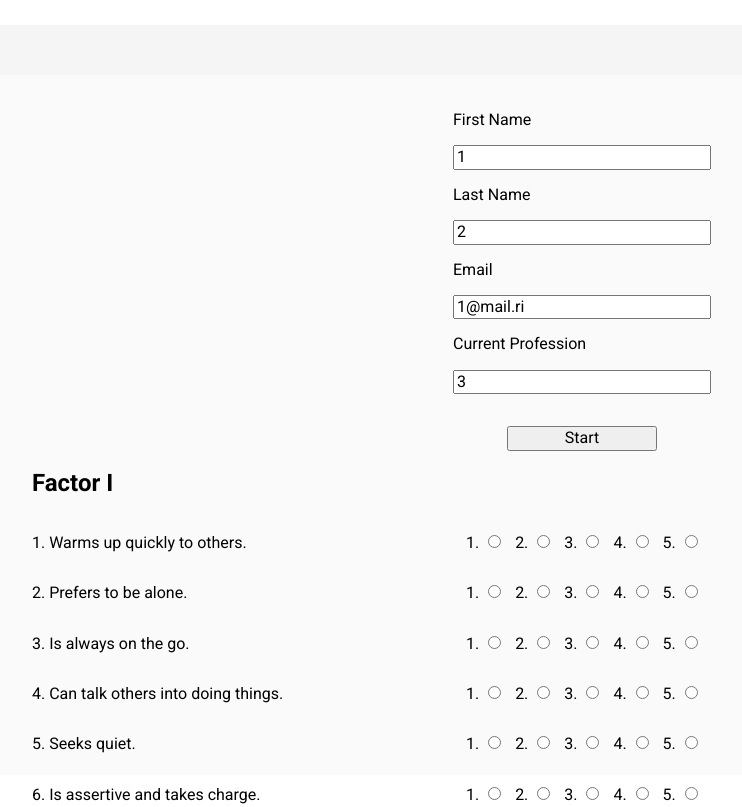
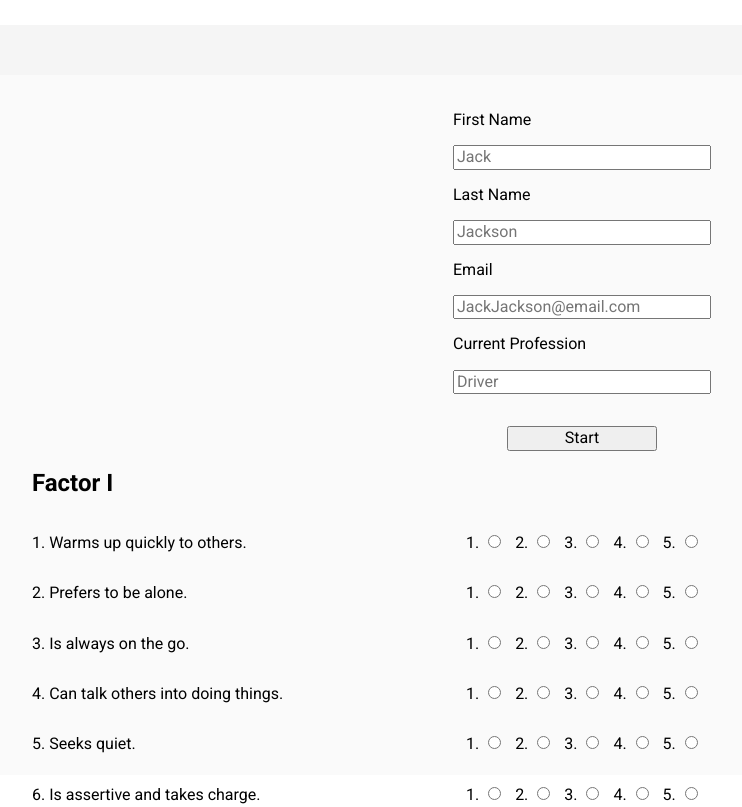
Before and after one commit to denysbespalenko/questionnarie, a plain HTML site: page index.html in a window 1280 px wide. Shown: the top 807 px of the page, without its empty margins (58-800 px from the left). Drawn offline with Linux system fonts and the light colour scheme.

Commit message:
Update index.html

```diff
--- a/index.html
+++ b/index.html
@@ -20,25 +20,25 @@
 							<label for="firstname">
 								<p>First Name</p>
 							</label>
-						<input id="firstname" type="text" placeholder="Jack" required value="1">
+						<input id="firstname" type="text" placeholder="Jack" required>
 					</div>
 					<div class="q-content_form-lastname">
 							<label for="lastname">
 								<p>Last Name</p>
 							</label>
-						<input id="lastname" type="text" placeholder="Jackson" required value="2">
+						<input id="lastname" type="text" placeholder="Jackson" required>
 					</div>
 					<div class="q-content_form-email">
 							<label for="email">
 								<p>Email</p>
 							</label>
-						<input id="email" type="email" placeholder="JackJackson@email.com" required value="1@mail.ri">
+						<input id="email" type="email" placeholder="JackJackson@email.com" required>
 					</div>
 						<div class="q-content_form-profession">
 							<label for="profe">
 								<p>Current Profession</p>
 							</label>
-						<input id="profession" type="text" placeholder="Driver" required value="3">
+						<input id="profession" type="text" placeholder="Driver" required>
 					</div>
 					<div class="q-content_form-btn">
 						<button type="submit">Start</button>
```
